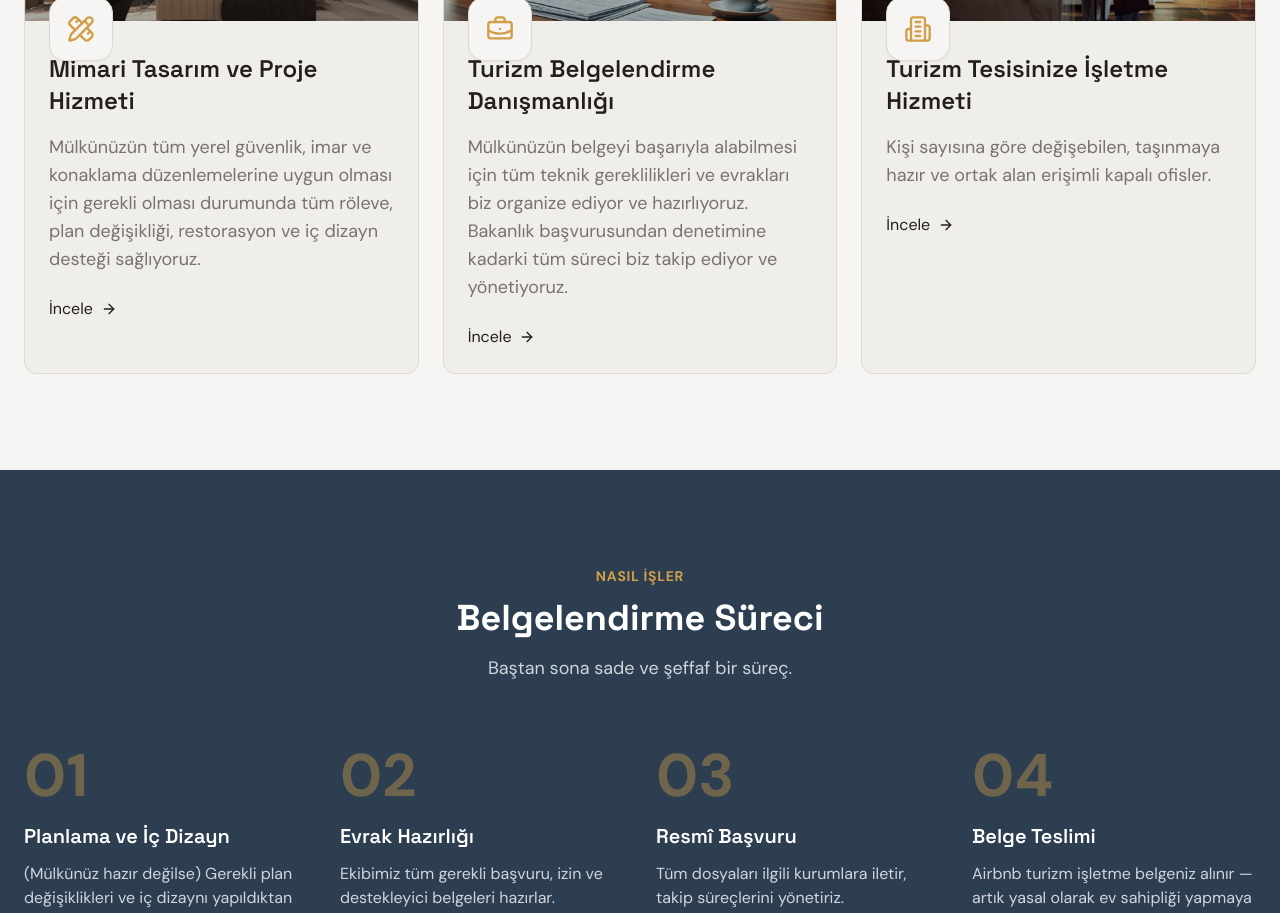
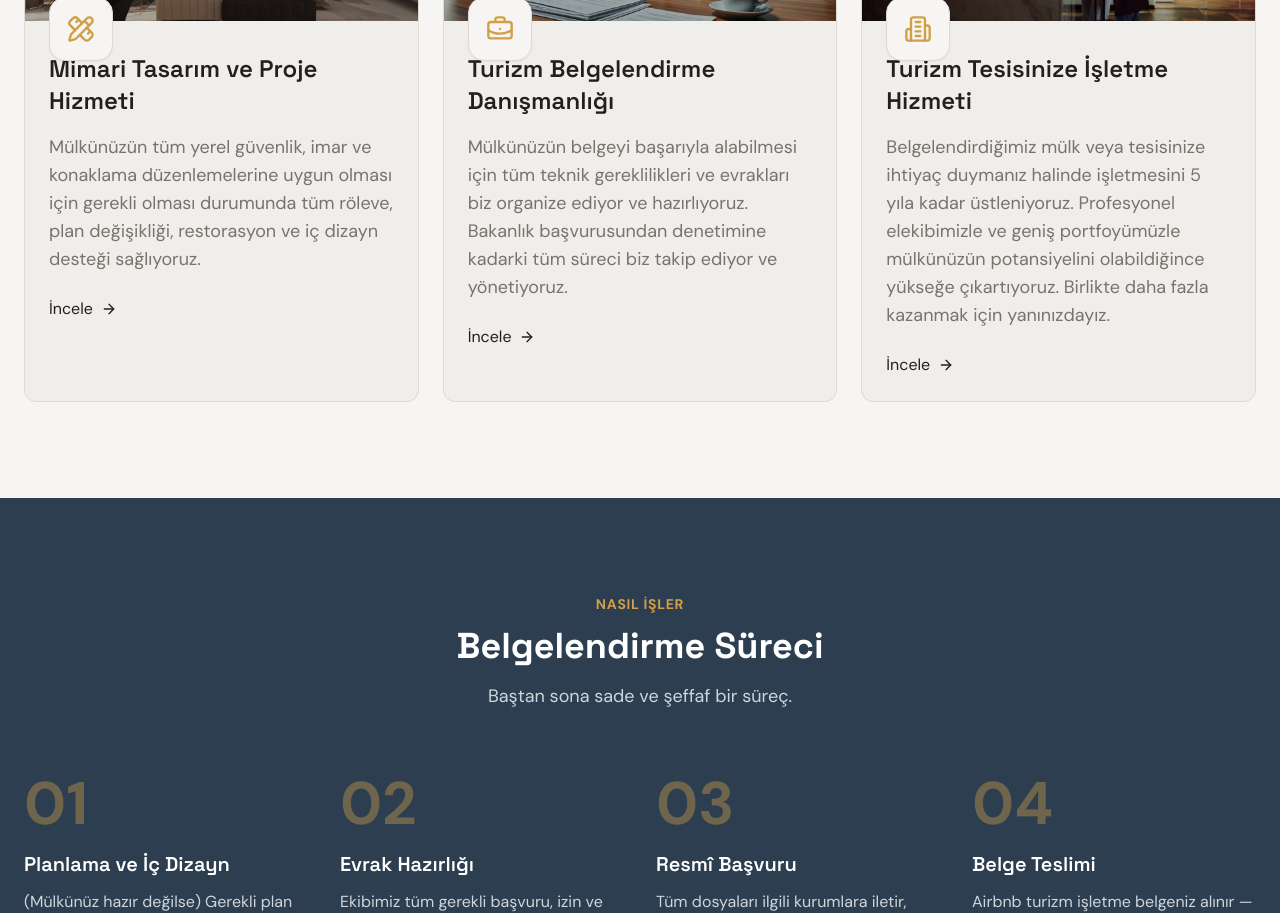
Before and after one commit to msgmimarlik/website, a React (Vite) app: page / in a window 1280 px wide. Shown: the part 1260-2173 px from the top of the page. Built offline with nearby package versions, Linux system fonts and the light colour scheme; no server answers; the HTML template or start-up script is replaced by a standard one.

Commit message:
content: update tourism operations service description

```diff
--- a/src/pages/TourismHousing.tsx
+++ b/src/pages/TourismHousing.tsx
@@ -43,7 +43,7 @@ const TourismHousing = () => {
     },
     {
       title: 'Turizm Tesisinize İşletme Hizmeti',
-      description: 'Kişi sayısına göre değişebilen, taşınmaya hazır ve ortak alan erişimli kapalı ofisler.',
+      description: 'Belgelendirdiğimiz mülk veya tesisinize ihtiyaç duymanız halinde işletmesini 5 yıla kadar üstleniyoruz. Profesyonel elekibimizle ve geniş portfoyümüzle mülkünüzün potansiyelini olabildiğince yükseğe çıkartıyoruz. Birlikte daha fazla kazanmak için yanınızdayız.',
       image: resepsiyonImage,
       icon: Building2,
       href: '#portfolio',
```
